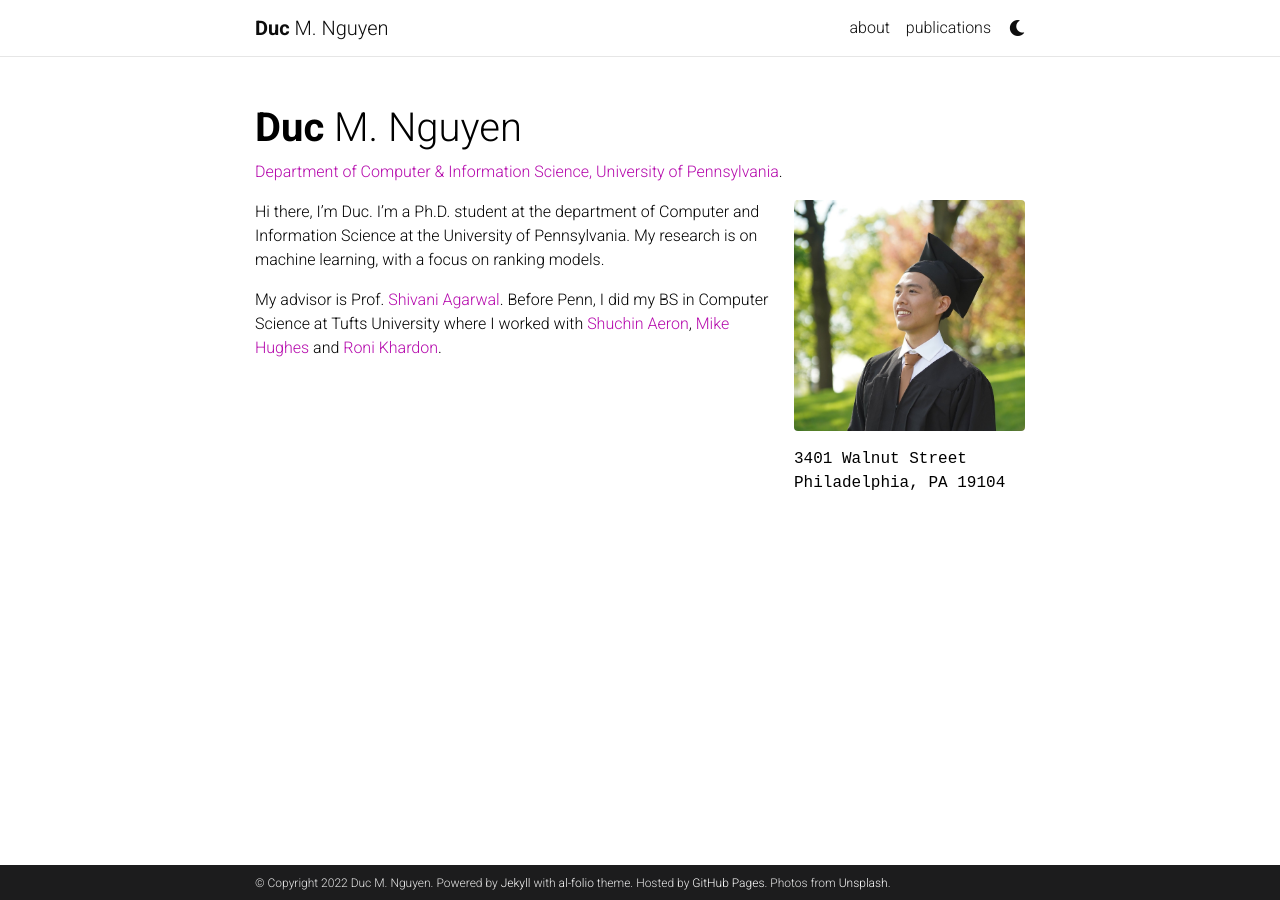
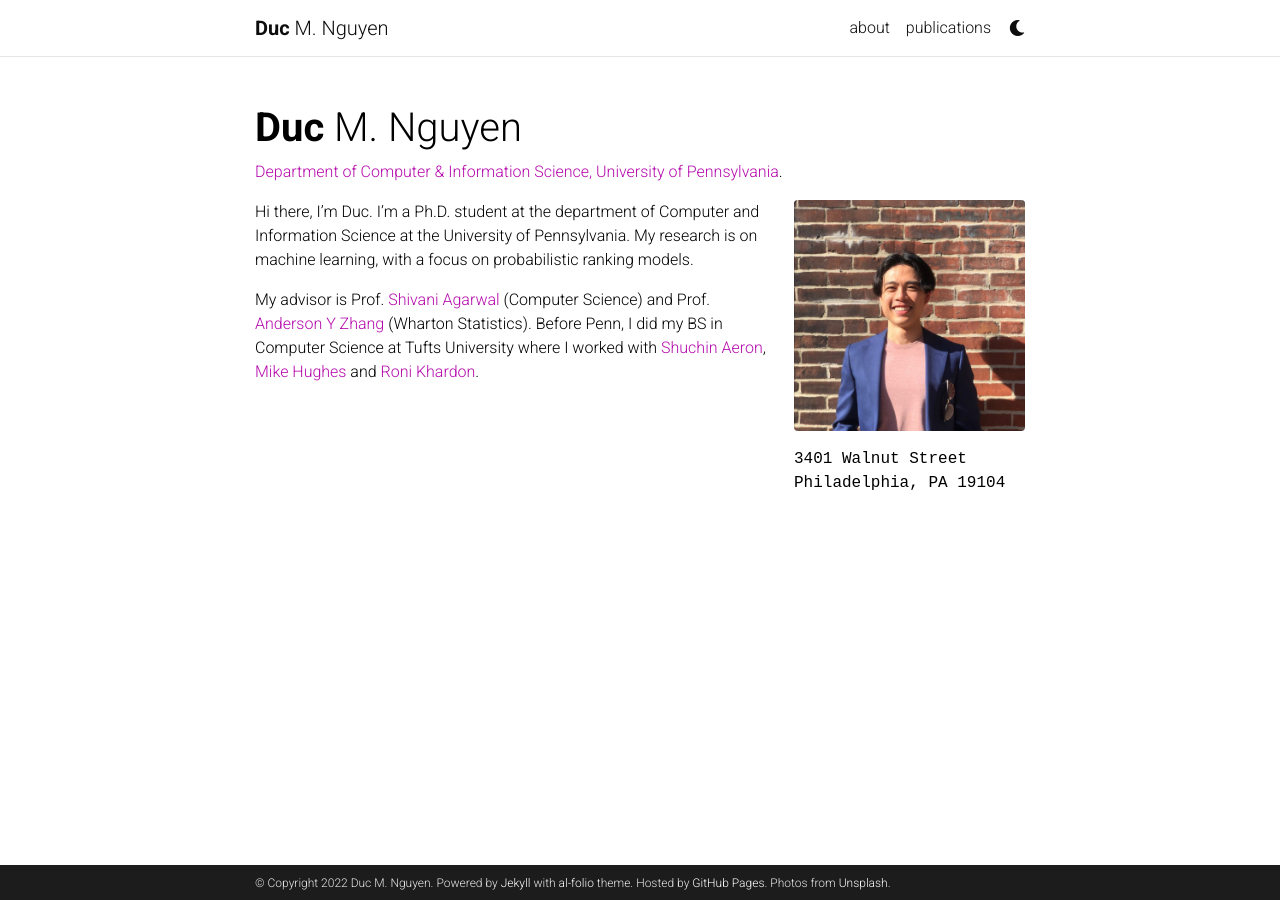
Before and after one commit to dnguyen1196/dnguyen1196.github.io, a Jekyll site: the page built from _pages/about.md, in a window 1280 px wide. Built offline with Jekyll 4.4.1, drawn with Linux system fonts in a browser that asks for light colours; full-size pictures stand in for the smaller copies a plugin makes; comment, search, counter and statistics services are not loaded; a style sheet for code colours, icons or effects is not loaded.

```diff
--- a/_pages/about.md
+++ b/_pages/about.md
@@ -16,6 +16,6 @@ profile:
 # social: true  # includes social icons at the bottom of the page
 ---
 
-Hi there, I'm Duc. I'm a Ph.D. student at the department of Computer and Information Science at the University of Pennsylvania. My research is on machine learning, with a focus on ranking models.
+Hi there, I'm Duc. I'm a Ph.D. student at the department of Computer and Information Science at the University of Pennsylvania. My research is on machine learning, with a focus on probabilistic ranking models.
 
-My advisor is Prof. [Shivani Agarwal](https://www.shivani-agarwal.net/). Before Penn, I did my BS in Computer Science at Tufts University where I worked with [Shuchin Aeron](http://www.ece.tufts.edu/~shuchin/), [Mike Hughes](https://www.michaelchughes.com/) and [Roni Khardon](http://homes.sice.indiana.edu/rkhardon/).
+My advisor is Prof. [Shivani Agarwal](https://www.shivani-agarwal.net/) (Computer Science) and Prof. [Anderson Y Zhang](http://www.andersonzhang.com/) (Wharton Statistics). Before Penn, I did my BS in Computer Science at Tufts University where I worked with [Shuchin Aeron](http://www.ece.tufts.edu/~shuchin/), [Mike Hughes](https://www.michaelchughes.com/) and [Roni Khardon](http://homes.sice.indiana.edu/rkhardon/).
```
Also changed, not shown: _pages/publications.md (+5 -1 lines), assets/img/prof_pic.jpg.
